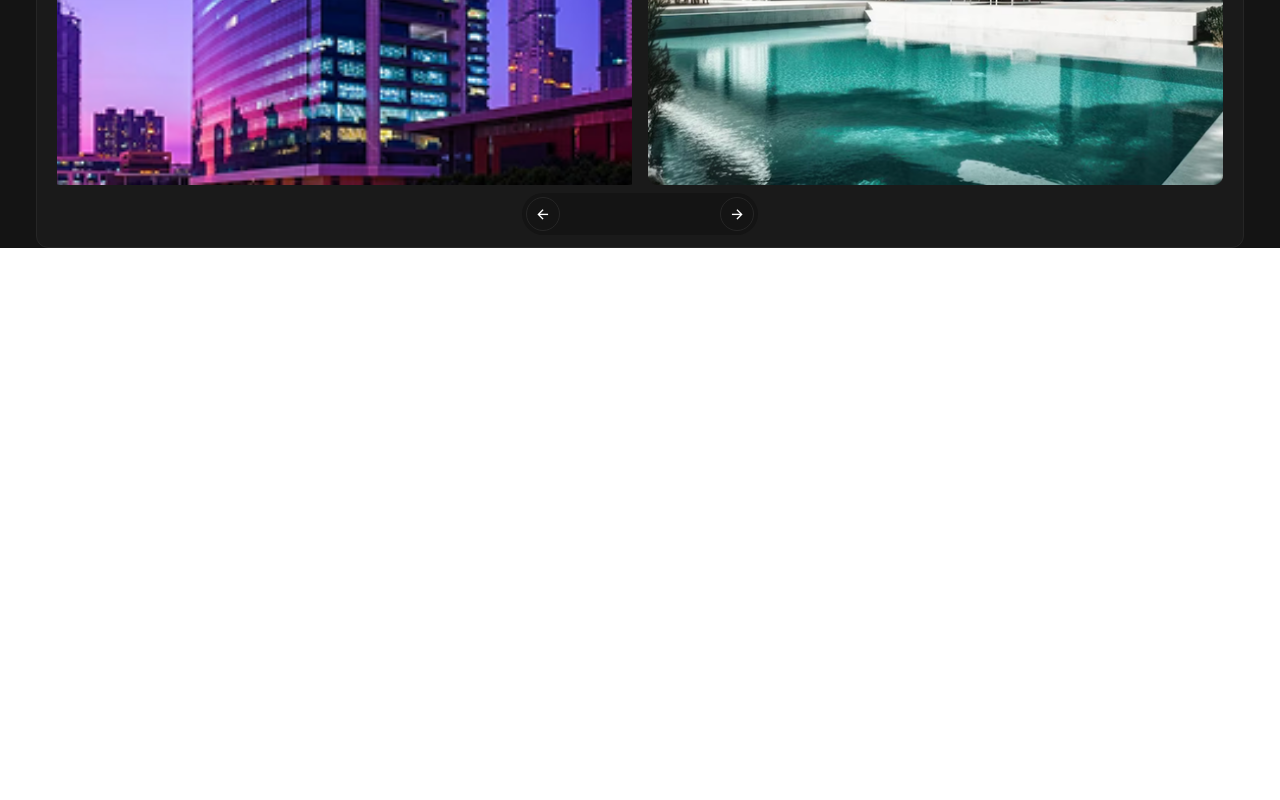
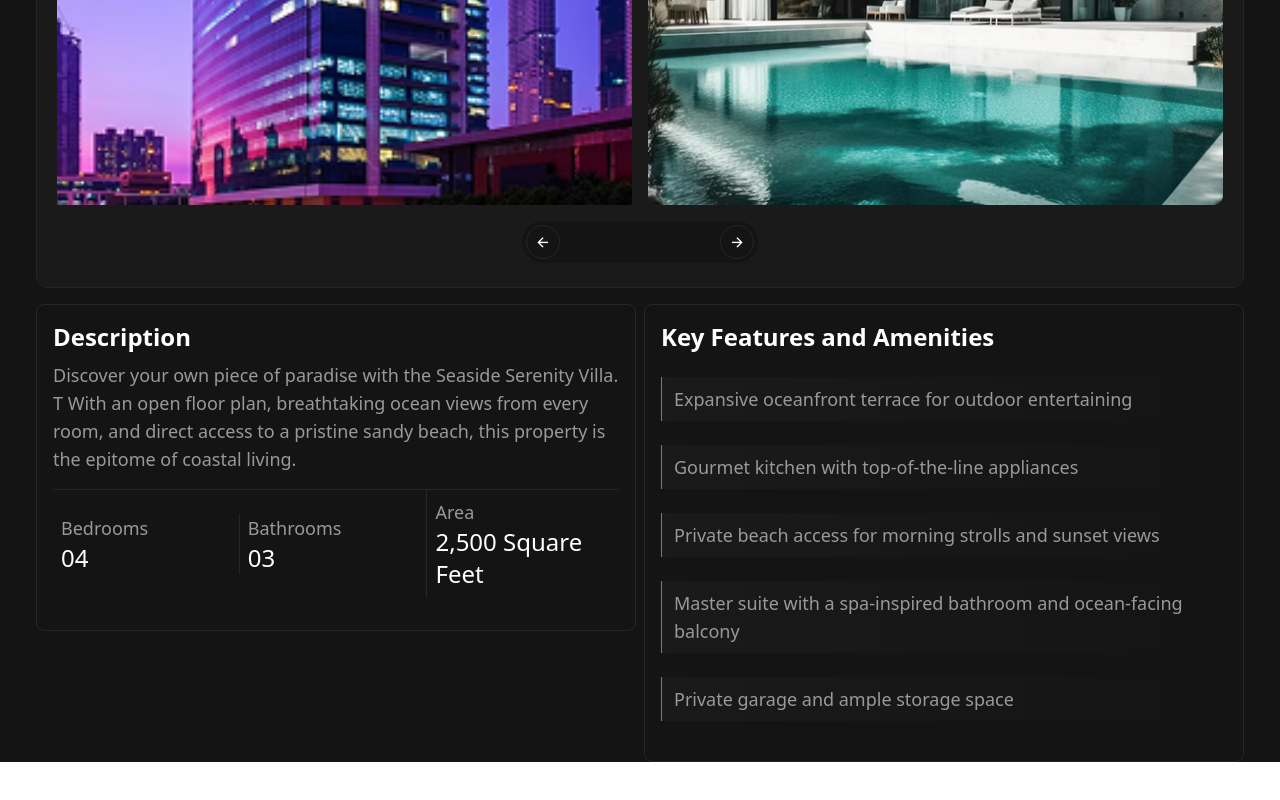
Before and after one commit to omk1r/MyProperty, a React (Vite) app in the folder client/: page /property-details in a window 1280 px wide. Shown: the part 598-1398 px from the top of the page. Before the commit the page ends 910 px from the top, so only its background shows below. Built offline with nearby package versions, Linux system fonts and the light colour scheme.

Commit message:
"propertydetails first component complete"

```diff
--- a/client/src/pages/PropertyDetails.tsx
+++ b/client/src/pages/PropertyDetails.tsx
@@ -25,8 +25,10 @@ const PropertyDetails = () => {
 
   const next = () => {
     if (itemsPerView === 2) {
-      const maxIndex = Math.floor(images.length / 2) - 1;
-      setCurrentIndex(currentIndex < maxIndex ? currentIndex + 1 : 0);
+      // const maxIndex = Math.floor(images.length / 2) - 1;
+      // setCurrentIndex(currentIndex < maxIndex ? currentIndex + 1 : 0);
+      const maxIndex = Math.floor(images.length - 2);
+      setCurrentIndex(currentIndex < maxIndex ? currentIndex + 2 : 0);
     } else {
       setCurrentIndex((currentIndex + 1) % images.length);
     }
@@ -34,8 +36,10 @@ const PropertyDetails = () => {
 
   const prev = () => {
     if (itemsPerView === 2) {
-      const maxIndex = Math.floor(images.length / 2) - 1;
-      setCurrentIndex(currentIndex > 0 ? currentIndex - 1 : maxIndex);
+      // const maxIndex = Math.floor(images.length / 2) - 1;
+      // setCurrentIndex(currentIndex > 0 ? currentIndex - 1 : maxIndex);
+      const maxIndex = Math.floor(images.length - 2);
+      setCurrentIndex(currentIndex > 0 ? currentIndex - 2 : maxIndex);
     } else {
       setCurrentIndex((currentIndex - 1 + images.length) % images.length);
     }
@@ -58,12 +62,16 @@ const PropertyDetails = () => {
             </div>
           </div>
         </div>
-        <div className="flex flex-col items-center bg-[#1A1A1A] px-3 py-3 border border-[#262626] rounded-xl">
+
+        <div className="flex flex-col items-center bg-[#1A1A1A] my-2 px-3 py-3 md:py-6 border border-[#262626] rounded-xl">
           <div className="w-full overflow-hidden">
             <div
               className="flex w-full transition-transform duration-500 ease-out"
               style={{
-                transform: `translateX(-${currentIndex * 100}%)`,
+                transform:
+                  itemsPerView == 2
+                    ? `translateX(-${currentIndex * 50}%)`
+                    : `translateX(-${currentIndex * 100}%)`,
               }}
             >
               {images.map((src, index) => (
@@ -80,7 +88,7 @@ const PropertyDetails = () => {
               ))}
             </div>
           </div>
-          <div className="flex justify-between items-center bg-[#141414] mt-2 px-1 py-1 rounded-full w-full md:w-[20%]">
+          <div className="flex justify-between items-center bg-[#141414] mt-4 px-1 py-1 rounded-full w-full md:w-[20%]">
             <i
               className="ri-arrow-left-line px-2 py-1 border border-[#262626] rounded-full cursor-pointer"
               onClick={prev}
@@ -91,6 +99,64 @@ const PropertyDetails = () => {
             ></i>
           </div>
         </div>
+
+        <div className="flex md:flex-row flex-col gap-2 my-4">
+          <div className="px-4 py-4 border border-[#262626] rounded-lg md:w-1/2 h-fit">
+            <h4 className="font-semibold text-lg md:text-xl xl:text-2xl">
+              Description
+            </h4>
+            <p className="my-2 font-medium text-[#999999] text-sm md:text-base xl:text-lg">
+              Discover your own piece of paradise with the Seaside Serenity
+              Villa. T With an open floor plan, breathtaking ocean views from
+              every room, and direct access to a pristine sandy beach, this
+              property is the epitome of coastal living.
+            </p>
+            <div className="flex md:flex-row flex-col items-center my-4 border-[#262626] border-t">
+              <div className="flex flex-row flex-wrap py-2 border-[#262626] border-y md:border-y-0 divide-x divide-[#262626] w-full">
+                <div className="flex flex-col items-start px-2 w-1/2">
+                  <p className="font-medium text-[#999999] text-sm xl:text-lg">
+                    Bedrooms
+                  </p>
+                  <p className="text-lg md:text-xl xl:text-2xl">04</p>
+                </div>
+                <div className="flex flex-col items-start px-2 w-1/2">
+                  <p className="font-medium text-[#999999] text-sm xl:text-lg">
+                    Bathrooms
+                  </p>
+                  <p className="text-lg md:text-xl xl:text-2xl">03</p>
+                </div>
+              </div>
+              <div className="flex flex-col items-start md:px-2 py-2 border-[#262626] md:border-l w-full md:w-1/2">
+                <p className="font-medium text-[#999999] text-sm xl:text-lg">
+                  Area
+                </p>
+                <p className="text-lg md:text-xl xl:text-2xl">
+                  2,500 Square Feet
+                </p>
+              </div>
+            </div>
+          </div>
+
+          <div className="my-4 md:my-0 px-4 py-4 border border-[#262626] rounded-lg md:w-1/2">
+            <h4 className="font-semibold text-lg md:text-xl xl:text-2xl">
+              Key Features and Amenities
+            </h4>
+            {[
+              'Expansive oceanfront terrace for outdoor entertaining',
+              'Gourmet kitchen with top-of-the-line appliances',
+              'Private beach access for morning strolls and sunset views',
+              'Master suite with a spa-inspired bathroom and ocean-facing balcony',
+              'Private garage and ample storage space',
+            ].map((element, index) => (
+              <div
+                className="bg-gradient-to-r from-[#1A1A1A] from-0% my-4 md:my-6 md:my-4 px-2 md:px-3 py-2 border-purple-500 border-l font-medium text-[#999999] text-sm md:text-base xl:text-lg"
+                key={index}
+              >
+                {element}
+              </div>
+            ))}
+          </div>
+        </div>
       </div>
     </>
   );
```
